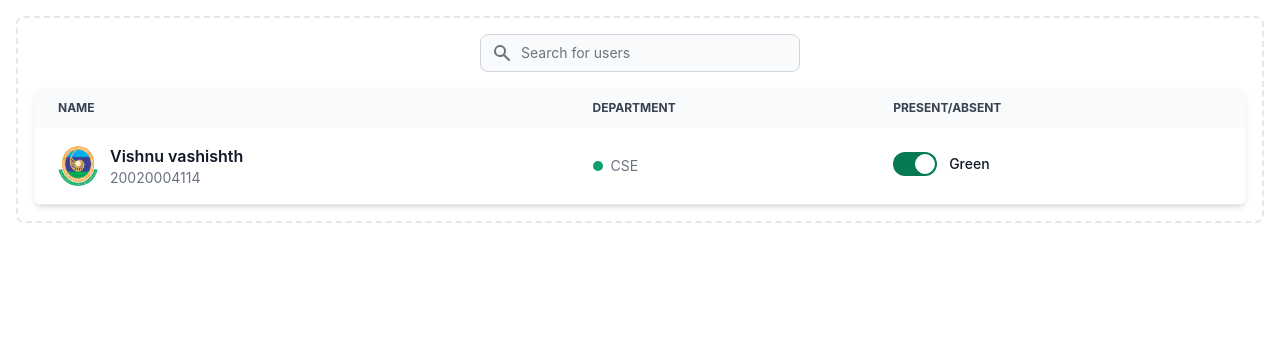
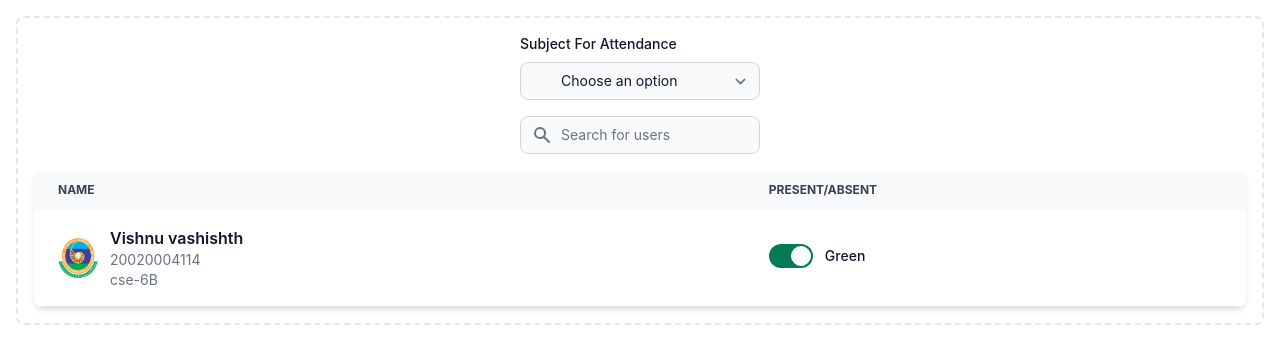
Before and after one commit to Vishnu-vashishth/ClgErp, a Django app: template attendance/templates/attendance/studentList.html in a window 1280 px wide. Shown: the top 364 px of the page. Run offline with Django 4.2, Linux system fonts and the light colour scheme; the template is opened without the code that fills it, so the values that code supplies are empty; some libraries are stand-ins or nearby versions.

Commit message:
fetch students form  ui created

```diff
--- a/attendance/templates/attendance/studentList.html
+++ b/attendance/templates/attendance/studentList.html
@@ -7,14 +7,31 @@
 
 <div class=" flex items-center justify-center pb-4 bg-white dark:bg-gray-900">
 
+    <div >
+
+        <label for="subjects" class="block mb-2 text-sm font-medium text-gray-900 dark:text-gray-400">Subject For Attendance</label>
+         <select id="subject" class="block p-2 pl-10 text-sm text-gray-900 border border-gray-300 rounded-lg md:w-80 w-60 bg-gray-50 focus:ring-blue-500 focus:border-blue-500 dark:bg-gray-700 dark:border-gray-600 dark:placeholder-gray-400 dark:text-white dark:focus:ring-blue-500 dark:focus:border-blue-500">
+            <option selected>Choose an option</option>
+            <option value="DM">Dm</option>
+            <option value="COA">COA</option>
+            <option value="FR">France</option>
+            <option value="DE">Germany</option>
+        </select>
+    </div>
+</div>
+
+
+<div class=" flex items-center justify-center pb-4 bg-white dark:bg-gray-900">
     <label for="table-search" class="sr-only">Search</label>
     <div class="relative">
         <div class="absolute inset-y-0 left-0 flex items-center pl-3 pointer-events-none">
             <svg class="w-5 h-5 text-gray-500 dark:text-gray-400" aria-hidden="true" fill="currentColor" viewBox="0 0 20 20" xmlns="http://www.w3.org/2000/svg"><path fill-rule="evenodd" d="M8 4a4 4 0 100 8 4 4 0 000-8zM2 8a6 6 0 1110.89 3.476l4.817 4.817a1 1 0 01-1.414 1.414l-4.816-4.816A6 6 0 012 8z" clip-rule="evenodd"></path></svg>
         </div>
-        <input type="text" id="table-search-users" class="block p-2 pl-10 text-sm text-gray-900 border border-gray-300 rounded-lg w-80 bg-gray-50 focus:ring-blue-500 focus:border-blue-500 dark:bg-gray-700 dark:border-gray-600 dark:placeholder-gray-400 dark:text-white dark:focus:ring-blue-500 dark:focus:border-blue-500" placeholder="Search for users">
+        <input type="text" id="table-search-users" class="block p-2 pl-10 text-sm text-gray-900 border border-gray-300 rounded-lg md:w-80 w-60 bg-gray-50 focus:ring-blue-500 focus:border-blue-500 dark:bg-gray-700 dark:border-gray-600 dark:placeholder-gray-400 dark:text-white dark:focus:ring-blue-500 dark:focus:border-blue-500" placeholder="Search for users">
     </div>
 </div>
+
+
 
 <div class="  relative overflow-x-auto shadow-md sm:rounded-lg">
 
@@ -27,9 +44,6 @@
                     Name
                 </th>
 
-                <th scope="col" class="px-6 py-3">
-                    Department
-                </th>
                 <th scope="col" class="px-6 py-3">
                    Present/Absent
                 </th>
@@ -45,14 +59,11 @@
                     <div class="pl-3">
                         <div class="text-base font-semibold">Vishnu vashishth</div>
                         <div class="font-normal text-gray-500">20020004114</div>
+                        <div class="font-normal text-gray-500">cse-6B</div>
                     </div>
                 </th>
 
-                <td class="px-6 py-4">
-                    <div class="flex items-center">
-                        <div class="h-2.5 w-2.5 rounded-full bg-green-500 mr-2"></div> CSE
-                    </div>
-                </td>
+
                 <td class="px-6 py-4">
                     <label class="relative inline-flex items-center mr-5 cursor-pointer">
                         <input type="checkbox" value="" class="sr-only peer" checked>
--- a/attendance/urls.py
+++ b/attendance/urls.py
@@ -2,6 +2,7 @@ from django.urls import path
 
 from . import views
 urlpatterns = [
-    path('attendance', views.index, name='index'),
-    path('attendance/list', views.list, name='index'),
+    path('', views.index, name='index'),
+    path('list/', views.list, name='list'),
+    path('fetchStudents/', views.fetchStudents, name='list'),
 ]
--- a/attendance/views.py
+++ b/attendance/views.py
@@ -7,3 +7,7 @@ def index(request):
 
 def list(request):
     return render( request, 'attendance/studentList.html', {"title":"list" } )
+
+
+def fetchStudents(request):
+    return render(request, 'attendance/fetchStudents.html', {"title":"fetchStudents" })
--- a/erp/urls.py
+++ b/erp/urls.py
@@ -6,7 +6,7 @@ from . import views
 
 urlpatterns = [
     path('admin/', admin.site.urls),
-    path('',include('attendance.urls')),
+    path('attendance/',include('attendance.urls')),
     path('login/',views.login,name='Login'),
     path('',views.home,name='Home'),
     path('reset/',views.reset,name='Reset'),
```
Also changed, not shown: attendance/templates/attendance/fetchStudents.html (added, +88 -0 lines).
